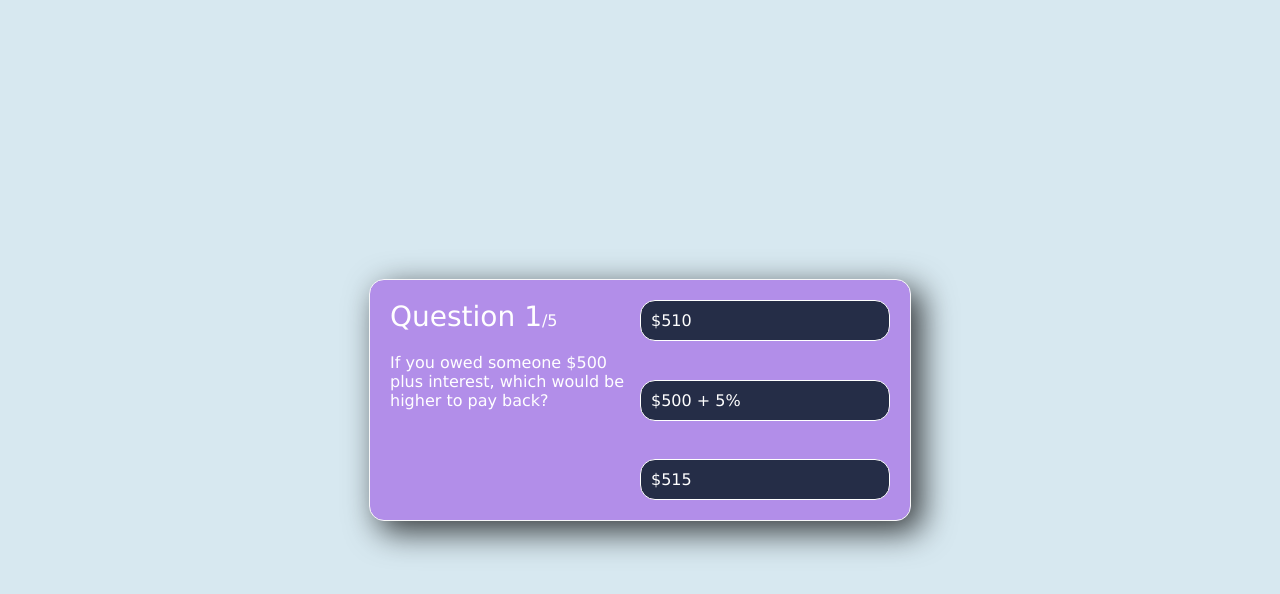
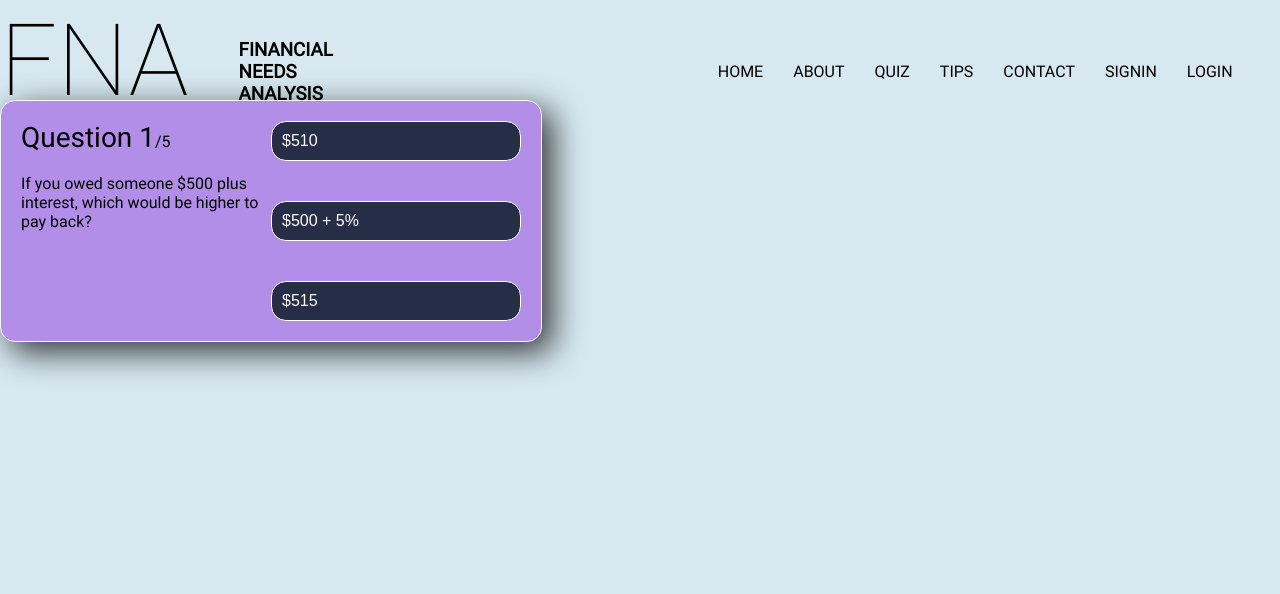
Before and after one commit to faustlarsen/fna, a React app: page / in a window 1280 px wide. Built offline with nearby package versions, Linux system fonts and the light colour scheme.

Commit message:
add navbar, 'try again' button to quiz

```diff
--- a/package.json
+++ b/package.json
@@ -6,9 +6,13 @@
     "@testing-library/jest-dom": "^5.11.9",
     "@testing-library/react": "^11.2.5",
     "@testing-library/user-event": "^12.7.3",
+    "firebase": "^7.8.0",
     "react": "^17.0.1",
     "react-dom": "^17.0.1",
+    "react-router-dom": "^5.2.0",
     "react-scripts": "3.2.0",
+    "redux-firestore": "^0.12.0",
+    "styled-components": "^5.2.1",
     "web-vitals": "^1.1.0"
   },
   "scripts": {
--- a/src/actions/ActionTypes.js
+++ /dev/null
@@ -1 +0,0 @@
-// export const RESET_QUIZ = 'RESET_QUIZ';
--- a/src/components/App.js
+++ b/src/components/App.js
@@ -6,8 +6,17 @@ import Header from './Header';
 function App() {
   return (
    <React.Fragment>
-      {/* <Header /> */}
-      <Quiz />
+    <Header />
+      <div id="parentContainer" >
+
+         <div id='formHolder'>
+            <Quiz />
+
+        </ div>
+      </ div>
+      {/* <div className='quizBlock'>
+
+      </div> */}
     </React.Fragment>
   );
 }
--- a/src/components/Header.js
+++ b/src/components/Header.js
@@ -1,12 +1,22 @@
-// import React from "react";
+import React from 'react';
+import Navbar from './Navbar';
 
+function Header () {
+  return (
+    <section className="header">
+      <section className="header-top">
+        <section className="header-top__logo">
+          <a className="header-logo">FNA</a>
+        </section>
+        <section className="header-top__navbar">
+          <section className="header-top__navigation">
+            <Navbar />
+          </section>
+          <hr className="header-top__seperator" />
+        </section>
+      </section>
+    </section>
+  )
+}
 
-// function Header() {
-//   return (
-//     <React.Fragment>
-//       <h1>Financial Needs Analysis</h1>
-//     </React.Fragment>
-//   )
-// }
-
-// export default Header;
+export default Header;
--- /dev/null
+++ b/src/components/Navbar.js
@@ -0,0 +1,23 @@
+import React from "react";
+
+let styles = {
+  marginRight: '355px',
+   };
+
+function Navbar () {
+
+  return (
+    <section className="navbar">
+      <h3 style={styles} className="navbar-item">Financial Needs Analysis</h3>
+      <a href="/" className="navbar-item">Home</a>
+      <a href="/about" className="navbar-item">About</a>
+      <a href="/quiz" className="navbar-item">Quiz</a>
+      <a href="/tips" className="navbar-item">Tips</a>
+      <a href="/contact" className="navbar-item">Contact</a>
+      <a href="/signin" className="navbar-item">Signin</a>
+      <a href="/login" className="navbar-item">Login</a>
+    </section>
+  )
+}
+
+export default Navbar;
--- a/src/components/Quiz.js
+++ b/src/components/Quiz.js
@@ -44,7 +44,12 @@ function Quiz() {
     },
   ];
 
-  const [currentQuestionIndex, setCurrentQuestionIndex] = useState(0);
+  const resetQuiz = () => {
+    setCurrentQuestion(0);
+    setShowScore(0);
+    setScore(0);
+  }
+
   const [currentQuestion, setCurrentQuestion] = useState(0);
 	const [showScore, setShowScore] = useState(false);
 	const [score, setScore] = useState(0);
@@ -66,7 +71,8 @@ function Quiz() {
     <div className='quiz'>
 			{showScore ? (
 				<div className='score-section'>
-					You got {score} correct out of {questions.length}.
+					You got {score} out of {questions.length}
+          <button className="play-again-button" onClick={() => resetQuiz()}>Try Again</button>
 				</div>
         ) : (
 				<React.Fragment>
@@ -89,12 +95,3 @@ function Quiz() {
 }
 
 export default Quiz;
-
-// const resetQuiz = () => {
-//   setCurrentQuestionIndex(0);
-
-// };
-
-// <button className="play-again-button" onClick={() => resetQuiz()}>
-// Play Again
-// </button>
--- a/src/index.css
+++ b/src/index.css
@@ -1,15 +1,20 @@
-* {
+/* * {
   font-family: "Verdana", cursive, sans-serif;
   color: #ffffff;
-}
+} */
 
 body {
   margin: 0;
   background-color: #d7e8f0;
-  display: flex;
+  /* display: flex; */
   justify-content: center;
   align-items: center;
   min-height: 100vh;
+}
+
+.quizBlock {
+  margin-left: 5in;
+
 }
 
 .quiz {
@@ -72,3 +77,97 @@ button {
 button:focus {
   outline: none;
 }
+
+/* navbar */
+body {
+  margin: 0;
+  font-family: 'RobotoRegular', 'Segoe UI', 'Roboto', 'Oxygen',
+    'Ubuntu', 'Cantarell', 'Fira Sans', 'Droid Sans', 'Helvetica Neue',
+    sans-serif;
+  -webkit-font-smoothing: antialiased;
+  -moz-osx-font-smoothing: grayscale;
+}
+
+code {
+  font-family: source-code-pro, Menlo, Monaco, Consolas, 'Courier New',
+    monospace;
+}
+
+.navbar {
+  display: flex;
+  flex-direction: row;
+}
+
+.navbar-item {
+  display: flex;
+  justify-content: center;
+  align-items: center;
+  margin-left: 30px;
+  color: inherit;
+  text-decoration: inherit;
+  text-transform: uppercase;
+  outline: none;
+}
+
+.header {
+  margin-top: 20px;
+  display: flex;
+  flex: 1;
+  flex-direction: column;
+}
+
+.header-top {
+  display: flex;
+  width: 100%;
+  height: 80px;
+
+}
+
+.header-top__logo {
+  display: flex;
+  justify-content: center;
+  align-items: center;
+  margin-right: 20px;
+
+}
+
+.header-logo {
+  color: inherit;
+  text-decoration: inherit;
+  font-family: RobotoThin;
+  font-size: 100px;
+
+}
+
+.header-top__navbar {
+  display: flex;
+  flex: 1;
+  flex-direction: column;
+}
+
+.header-top__seperator {
+  width: 100%;
+  border: none;
+  height: 2px;
+  margin-top: 2px;
+  background-color: black;
+}
+
+.header-top__navigation {
+  display: flex;
+  flex: 1;
+  flex-direction: row;
+  justify-content: flex-end;
+  margin-right: 55px;
+}
+
+
+ @font-face {
+  font-family: 'RobotoRegular';
+  src: url('./fonts/Roboto-Regular.ttf');
+}
+
+@font-face {
+  font-family: 'RobotoThin';
+  src: url('./fonts/Roboto-Thin.ttf');
+}
```
Also changed, not shown: src/actions/index.js (deleted, +0 -15 lines), src/fonts/Roboto-Regular.ttf (added), src/fonts/Roboto-Thin.ttf (added), 1 other file.
